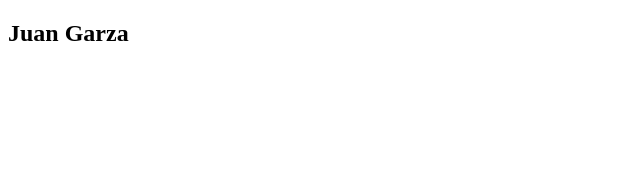
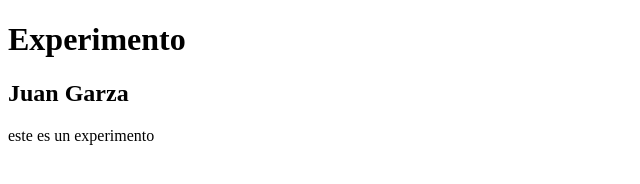
Before and after one commit to juanGarzaCode/curso, a plain HTML site: page index.html in a window 1280 px wide. Shown: the whole page, without its empty margins (0-640 px from the left). Drawn offline with Linux system fonts and the light colour scheme.

Commit message:
agregamos texto de experimento

```diff
--- a/index.html
+++ b/index.html
@@ -6,8 +6,10 @@
     <title>Document</title>
 </head>
 <body>
+    <header><h1>Experimento</h1></header>
     <div class="container">
         <h2>Juan Garza</h2>
     </div>
+    <footer><p>este es un experimento</p></footer>
 </body>
 </html>
```
